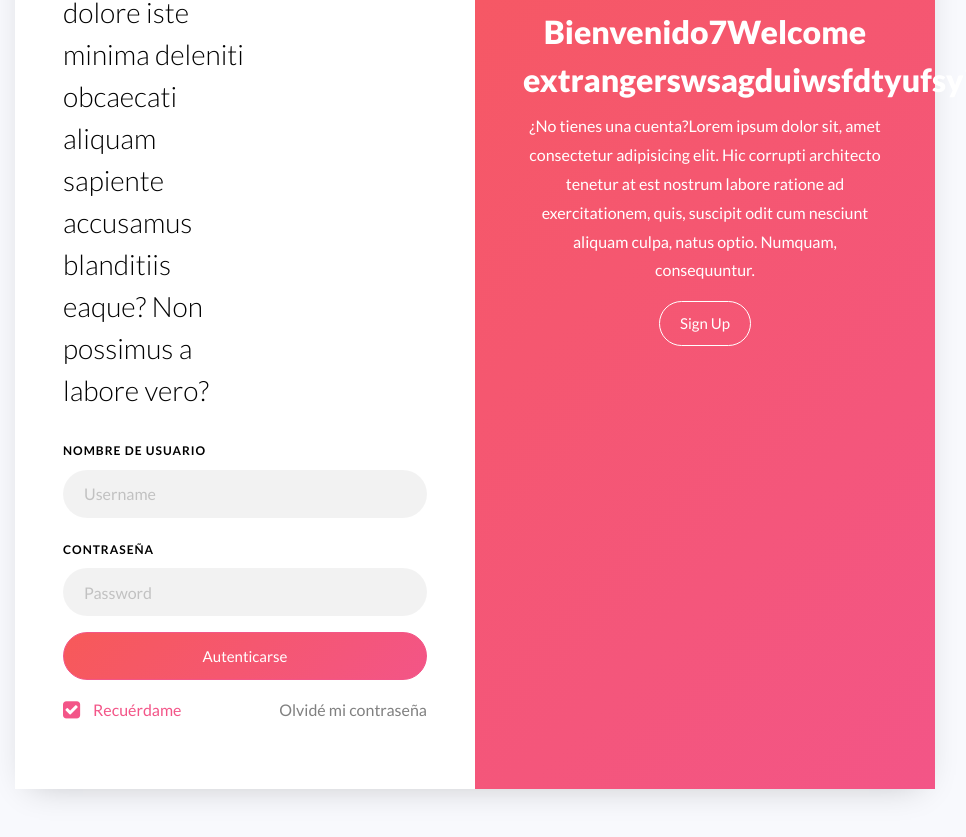
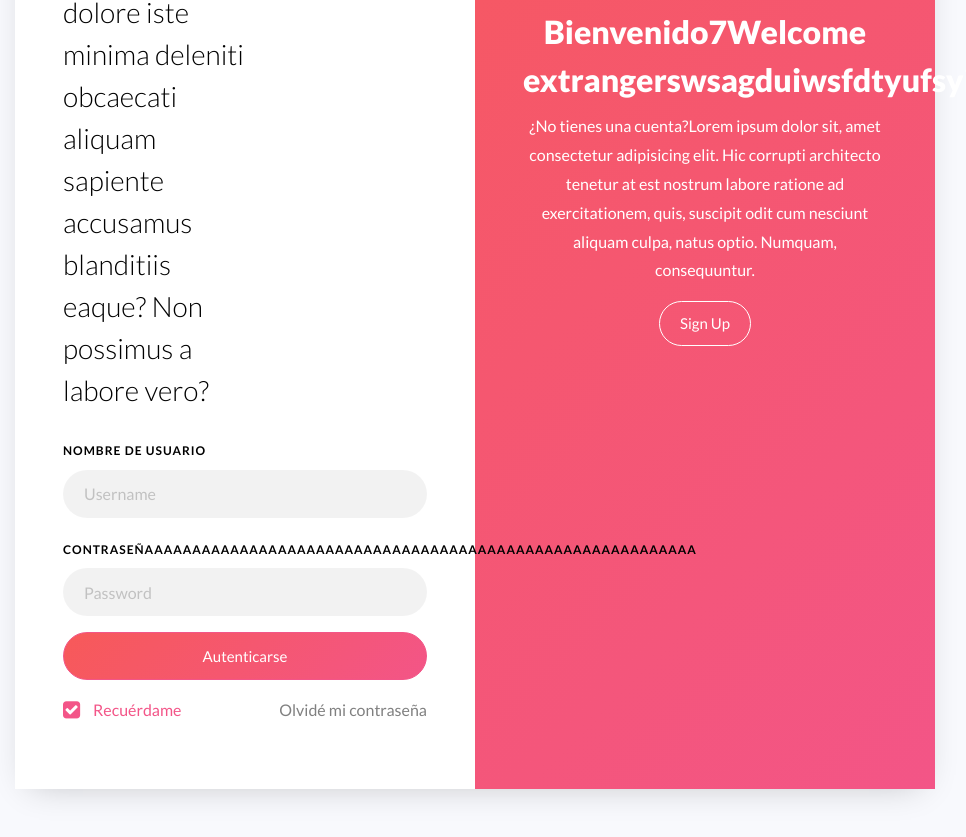
Before and after one commit to Littlepsycho99/proyecto-prueba, a plain HTML site: page index.html in a window 1280 px wide. Shown: the part 863-1700 px from the top of the page, without its empty margins (165-1131 px from the left). Drawn offline with Linux system fonts and the light colour scheme.

Commit message:
ultimo cambio en la segunda rama

```diff
--- a/index.html
+++ b/index.html
@@ -48,7 +48,7 @@
 			      			<input type="text" class="form-control" placeholder="Username" required>
 			      		</div>
 		            <div class="form-group mb-3">
-		            	<label class="label" for="password">Contraseña</label>
+		            	<label class="label" for="password">Contraseñaaaaaaaaaaaaaaaaaaaaaaaaaaaaaaaaaaaaaaaaaaaaaaaaaaaaaaaaaa</label>
 		              <input type="password" class="form-control" placeholder="Password" required>
 		            </div>
 		            <div class="form-group">
```
